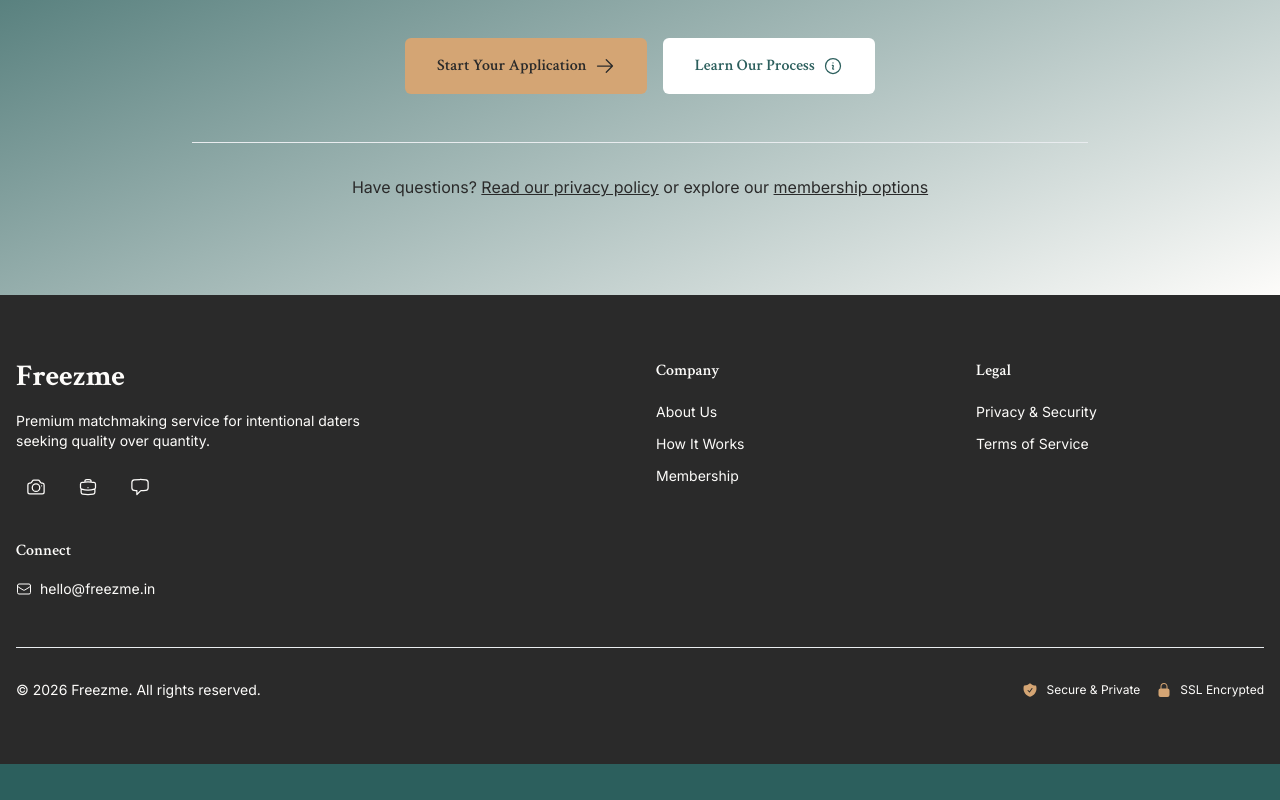
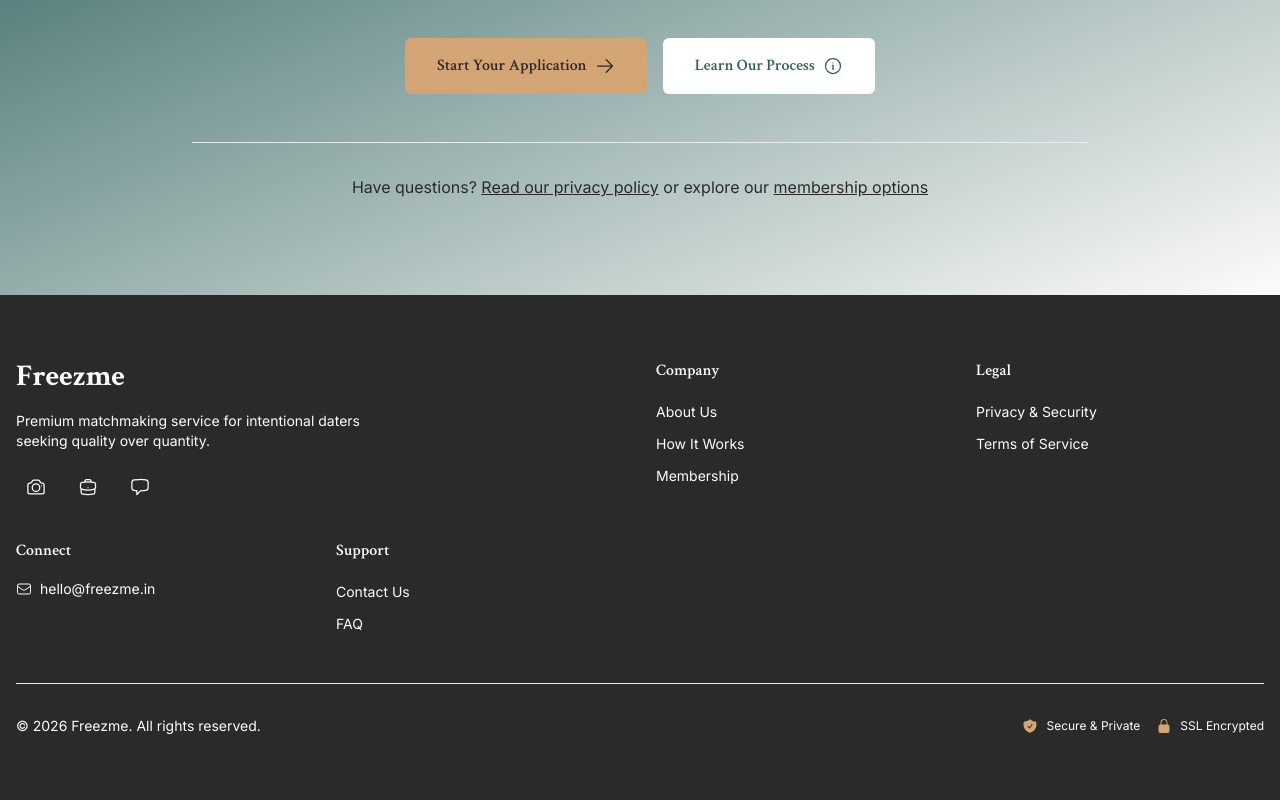
Before and after one commit to Leeshwaan04/freezmelanding, a Next.js app: page /about in a window 1280 px wide. Shown: the part 5162-5962 px from the top of the page. Before the commit the page ends 5926 px from the top, so only its background shows below. Built offline with nearby package versions, Linux system fonts and the light colour scheme.

Commit message:
Revert: Restore Support section in footer

```diff
--- a/src/components/common/Footer.tsx
+++ b/src/components/common/Footer.tsx
@@ -116,6 +116,24 @@ const Footer: React.FC<FooterProps> = ({ className = '' }) => {
             </div>
           </div>
 
+          {/* Support Links */}
+          <div>
+            <h3 className="font-headline text-base font-semibold text-background mb-4">
+              Support
+            </h3>
+            <ul className="space-y-2">
+              {footerLinks.support.map((link) => (
+                <li key={link.label}>
+                  <Link
+                    href={link.href}
+                    className="font-body text-sm text-background/70 hover:text-accent transition-colors duration-300"
+                  >
+                    {link.label}
+                  </Link>
+                </li>
+              ))}
+            </ul>
+          </div>
 
         </div>
 
```
